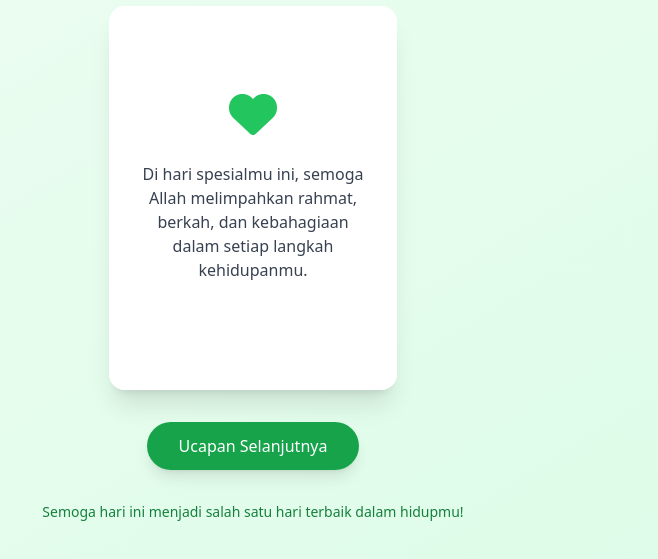
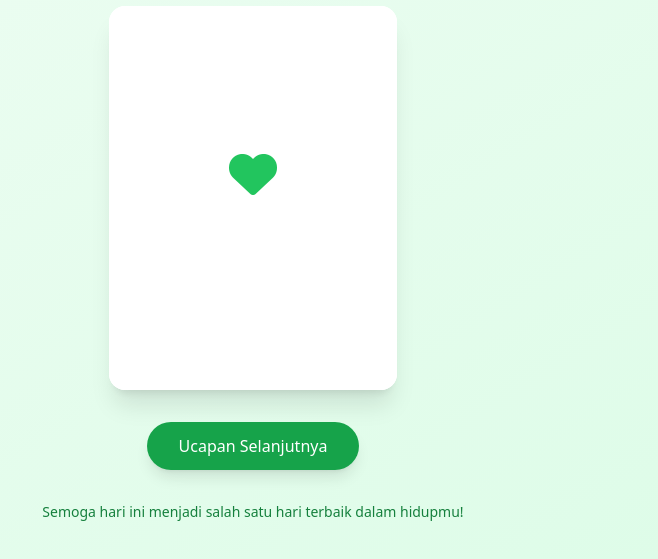
Before and after one commit to manggala56/milad, a plain HTML site: page index.html in a window 1280 px wide. Shown: the part 239-798 px from the top of the page, without its empty margins (387-1045 px from the left). Drawn offline with nearby package versions, Linux system fonts and the light colour scheme.

Commit message:
Update index.html

```diff
--- a/index.html
+++ b/index.html
@@ -97,7 +97,7 @@
                         <i class="fas fa-heart"></i>
                     </div>
                     <p class="text-gray-700 text-center mb-6">
-                        Di hari spesialmu ini, semoga Allah melimpahkan rahmat, berkah, dan kebahagiaan dalam setiap langkah kehidupanmu.
+
                     </p>
                 </div>
 
@@ -107,7 +107,7 @@
                         <i class="fas fa-star"></i>
                     </div>
                     <p class="text-gray-700 text-center mb-6">
-                        Semoga di usia yang baru ini semakin diberi kesehatan, kecerdasan, dan ketakwaan. Tetap menjadi pribadi yang shalihah
+
                     </p>
                 </div>
             </div>
```
